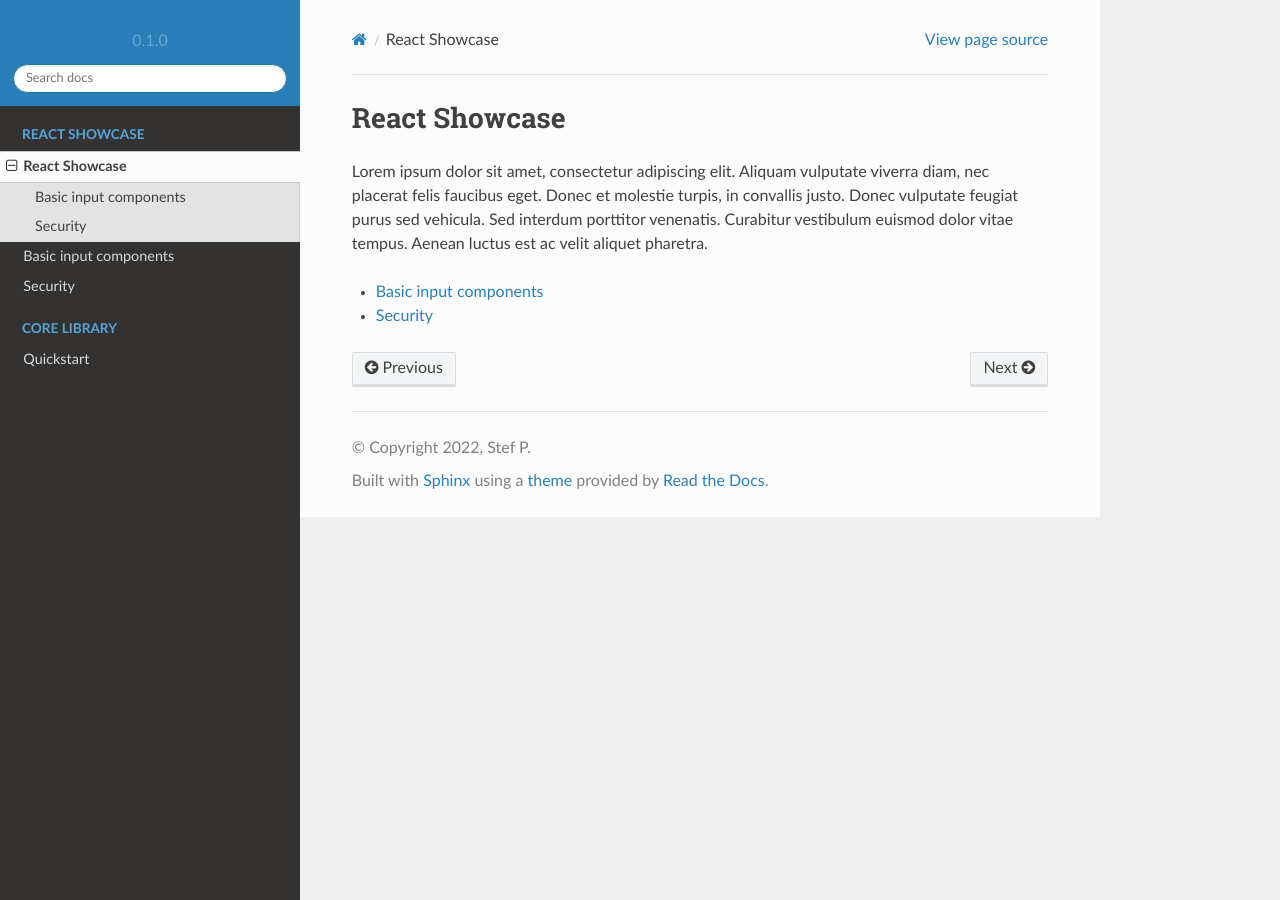
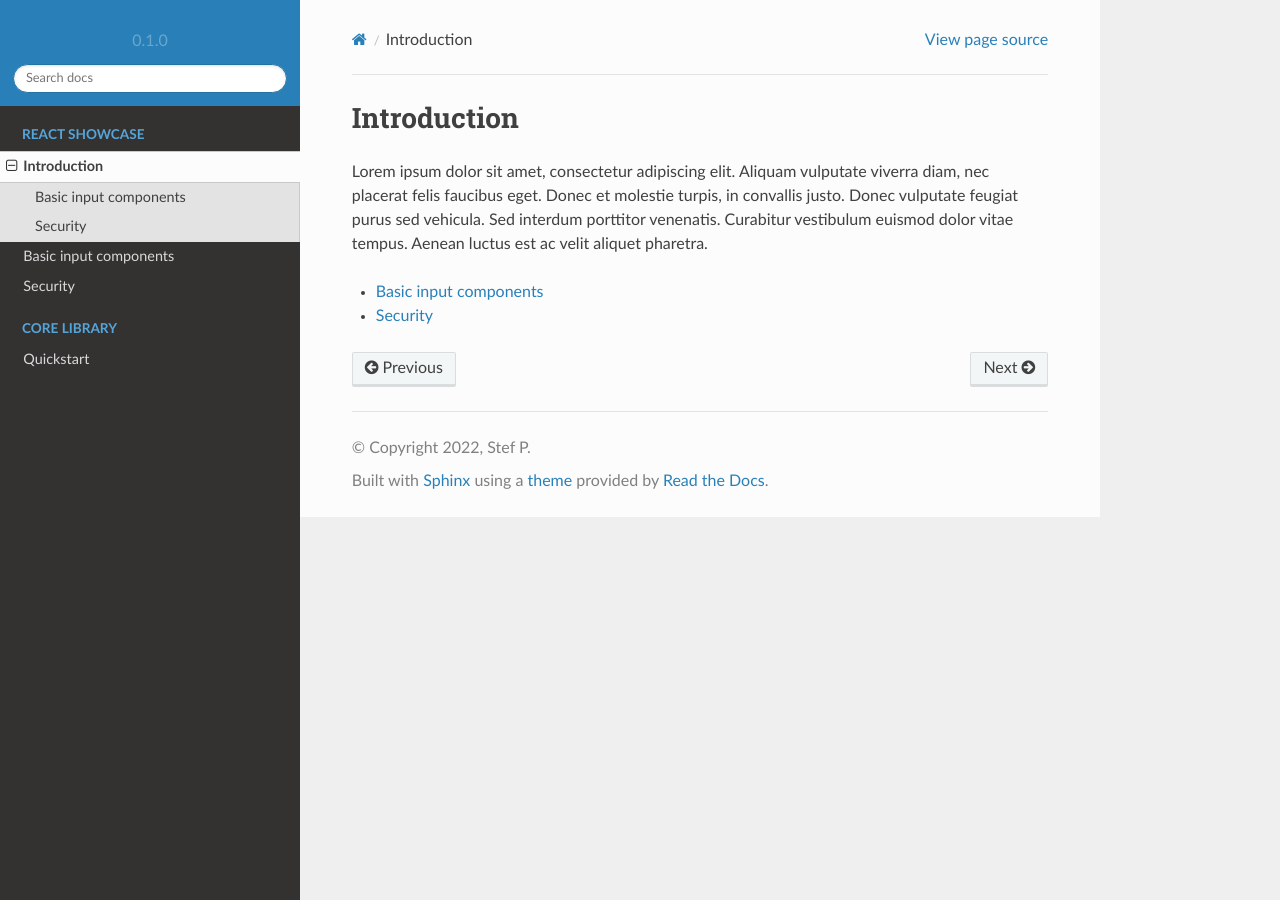
Before and after one commit to p-stef/stef-docs, a Sphinx documentation site: the page built from docs/source/react-showcase/_index.rst, in a window 1280 px wide. Built offline with Sphinx 7.4.7 and the Read the Docs theme 2.0.0, drawn with Linux system fonts in a browser that asks for light colours.

Commit message:
Update _index.rst

```diff
--- a/docs/source/react-showcase/_index.rst
+++ b/docs/source/react-showcase/_index.rst
@@ -1,7 +1,7 @@
 .. _react-showcase-index:
 
-React Showcase
-==============
+Introduction
+============
 
 Lorem ipsum dolor sit amet, consectetur adipiscing elit. Aliquam vulputate viverra diam, nec placerat felis faucibus eget. Donec et molestie turpis, in convallis justo. Donec vulputate feugiat purus sed vehicula. Sed interdum porttitor venenatis. Curabitur vestibulum euismod dolor vitae tempus. Aenean luctus est ac velit aliquet pharetra.
 
```
